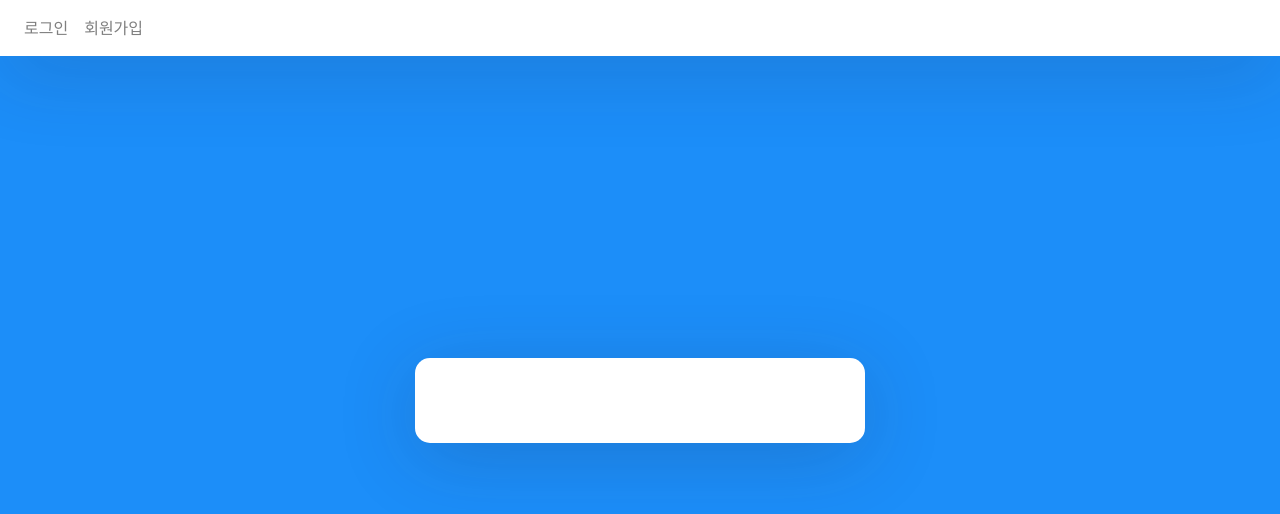
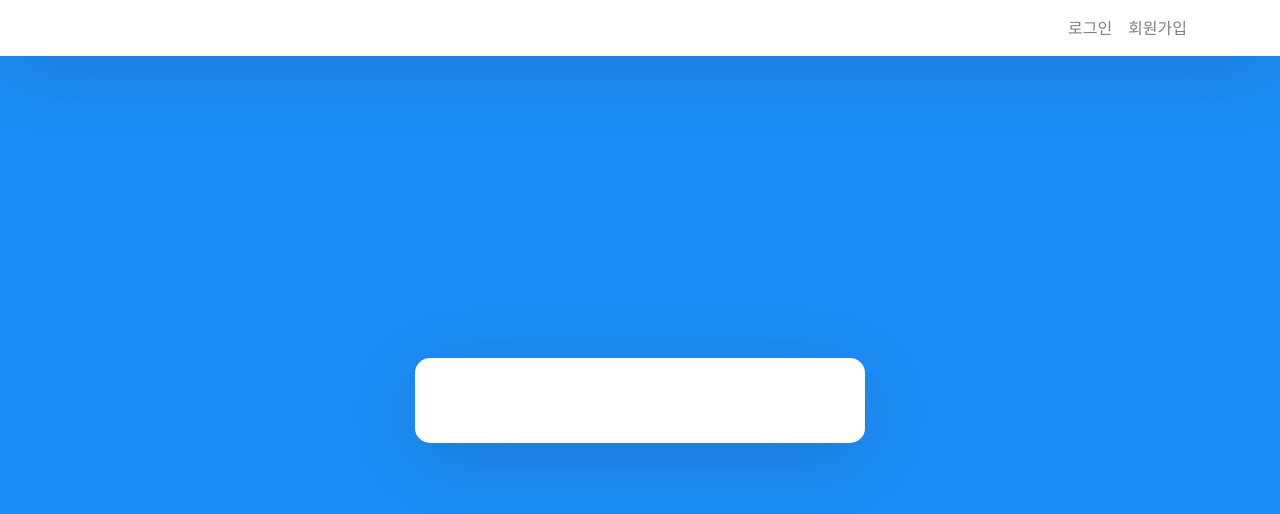
Before and after one commit to owlsogul/capstone_helper, a React (Create React App) app in the folder frontend/capstone/: page /main in a window 1280 px wide. Shown: the top 514 px of the page. Built offline with nearby package versions, Linux system fonts and the light colour scheme.

Commit message:
Update App.js

```diff
--- a/frontend/capstone/src/App.js
+++ b/frontend/capstone/src/App.js
@@ -4,39 +4,31 @@ import './App.css';
 import '../node_modules/bootstrap/dist/css/bootstrap.min.css';
 import {BrowserRouter as Router, Switch, Route, Link} from 'react-router-dom';
 
+import NavigationBar from './components/NavigationBar';
 import Login from './components/login.component';
 import SignUp from './components/signup.component';
+
+import wait from './components/wait';
+import OpenClass from './components/openclass.componet';
+import RedirectingComponent from './components/RedirectingComponent.js';
 
 
 function App () {
   return (<Router>
     <div className="App">
-      <nav className="navbar navbar-expand-lg navbar-light fixed-top">
-        <div className="contatiner">
-          <div className="collapse navbar-collapse" id="navbarTogglerDemo02">
-            <ul className="navbar-nav ml-auto">
-              <li className="nav-item">
-                <Link className="nav-link" to={"login"}>로그인</Link>
-              </li>
-              <li className="nav-item">
-                <Link className="nav-link" to={"signup"}>회원가입</Link>
-              </li>
-            </ul>
-          </div>
+        <NavigationBar></NavigationBar>
+        <div className="auth-wrapper">
+          <div className="auth-inner">
+            <Switch>
+              <Route exact path='/' component={RedirectingComponent} />
+              <Route path="/sign-in" component={Login} />
+              <Route path="/sign-up" component={SignUp} />
+              <Route path="/wait" component={wait} />
+              <Route path="/open-class" component={OpenClass} />
+            </Switch>
+            </div>
         </div>
-      </nav>
-
-
-      <div className="auth-wrapper">
-        <div className="auth-inner">
-          <Switch>
-            <Route exact path='/' component={Login} />
-            <Route path="/login" component={Login} />
-            <Route path="/signup" component={SignUp} />
-          </Switch>
         </div>
-      </div>
-    </div>
     </Router>
   )
 }
```
